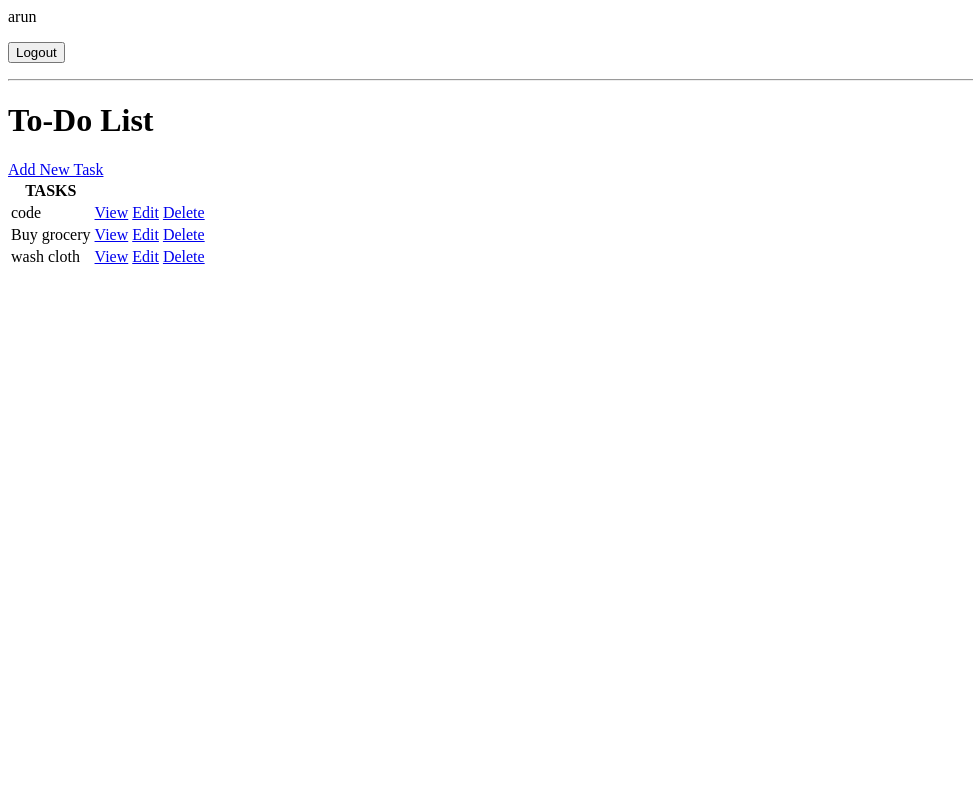
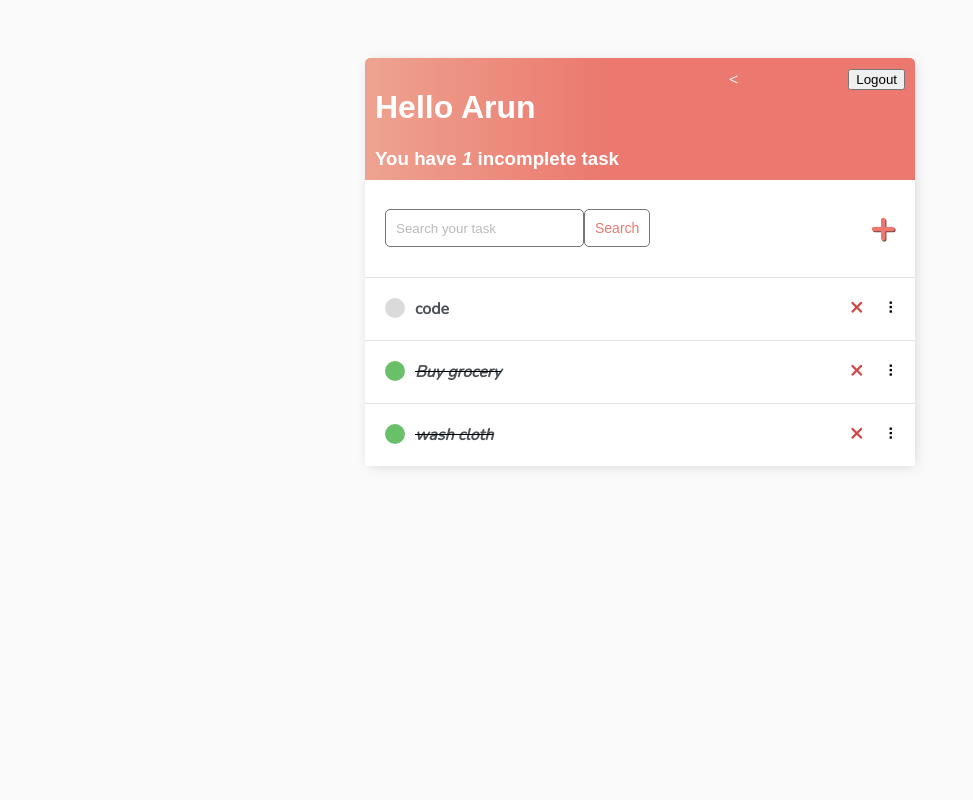
Before and after one commit to Aruncs1/TO-DO, a Django app: page / in a window 1280 px wide. Shown: the whole page, without its empty margins (0-973 px from the left). Run offline with Django 5.2, Linux system fonts and the light colour scheme; a user stored in the database is signed in; data comes from the database, SQL or seed files in the repository; both versions use the stored data as it was after the commit.

Commit message:
second commit

```diff
--- /dev/null
+++ b/base/templates/base/main.html
@@ -0,0 +1,209 @@
+
+<!DOCTYPE html>
+<html lang="en">
+
+<head>
+    <meta charset="utf-8">
+
+    <meta http-equiv="X-UA-Compatible" content="IE=edge">
+    <title>To Do Items</title>
+    <meta name="description" content="">
+    <meta name="viewport" content="width=device-width, initial-scale=1">
+
+    <link rel="preconnect" href="https://fonts.gstatic.com">
+    <link href="https://fonts.googleapis.com/css2?family=Nunito:wght@200&display=swap" rel="stylesheet">
+
+    <style>
+        body {
+            background-color: #FAFAFA;
+            font-family: 'Nunito', sans-serif;
+            padding-top: 50px;
+        }
+
+        h1,
+        h2,
+        h3,
+        h4,
+        h5,
+        h6
+            {
+            font-family: 'Raleway', sans-serif;
+        }
+
+        a,
+        p {
+            color: #4b5156
+        }
+
+        a {
+            font-weight: 600;
+        }
+
+        .container {
+            max-width: 550px;
+            margin: auto;
+            background-color: #fff;
+            -webkit-box-shadow: 2px 2px 13px -4px rgba(0, 0, 0, 0.21);
+            box-shadow: 2px 2px 13px -4px rgba(0, 0, 0, 0.21);
+        }
+
+        input {
+            outline: none;
+            border: none;
+        }
+
+        .header-bar {
+            display: flex;
+            justify-content: space-between;
+            color: #fff;
+            padding: 10px;
+            border-radius: 5px 5px 0 0;
+            background: linear-gradient(90deg, #EEA390 0%, #EB796F 43%, #EB796F 100%);
+        }
+
+        .header-bar a {
+            color: rgb(247, 247, 247);
+            text-decoration: none;
+        }
+
+        .task-wrapper {
+            display: flex;
+            align-items: center;
+            justify-content: space-between;
+            background-color: #fff;
+            border-top: 1px solid #dfe4ea;
+            overflow: hidden;
+        }
+
+        .task-title {
+            display: flex;
+            padding: 20px;
+        }
+
+        .task-title a {
+            text-decoration: none;
+            color: #4b5156;
+            margin-left: 10px;
+        }
+
+        .task-complete-icon {
+            height: 20px;
+            width: 20px;
+            background-color: rgb(105, 192, 105);
+            border-radius: 50%;
+        }
+
+        .task-incomplete-icon {
+            height: 20px;
+            width: 20px;
+            background-color: rgb(218, 218, 218);
+            border-radius: 50%;
+        }
+
+        .delete-link {
+            text-decoration: none;
+            font-weight: 900;
+            color: #cf4949;
+            font-size: 22px;
+            line-height: 0;
+            padding: 20px 0px;
+        }
+
+        /*Handle Classes*/
+
+        .handle {
+            display: inline-block;
+            padding: 20px 16px;
+            cursor: grab;
+            user-select: none;
+        }
+
+        .handle:after,
+        .handle:before {
+            display: block;
+            content: "";
+        }
+
+        .handle:active,
+        .handle:active:before,
+        .handle:active:after {
+            cursor: grabbing;
+        }
+
+        .dropArea {
+            background-color: #f1f2f6;
+            color: black;
+            border: #ced6e0 1px solid;
+        }
+
+        .selectedTask {
+            opacity: 0.6;
+        }
+
+
+        #add-link {
+            color: #EB796F;
+            text-decoration: none;
+            font-size: 42px;
+            text-shadow: 1px 1px #81413b;
+        }
+
+        #search-add-wrapper {
+            display: flex;
+            justify-content: space-between;
+            align-items: center;
+            padding: 20px;
+        }
+
+        @media screen and (max-width:320px) {
+            #search-add-wrapper {
+                padding: 10px;
+            }
+        }
+
+        input[type=text],
+        input[type=password],
+        textarea {
+            border: 1px solid #757575;
+            border-radius: 5px;
+            padding: 10px;
+            width: 90%;
+        }
+
+        label {
+            padding-top: 10px !important;
+            display: block;
+        }
+
+        ::placeholder {
+            font-weight: 300;
+            opacity: 0.5;
+        }
+
+        .button {
+            border: 1px solid #757575;
+            background-color: #FFF;
+            color: #EB796F;
+            padding: 10px;
+            font-size: 14px;
+            border-radius: 5px;
+            cursor: pointer;
+            text-decoration: none;
+        }
+
+        .card-body {
+            padding: 20px;
+        }
+    </style>
+</head>
+
+<body>
+
+    <div class="container">
+        {% block content %} {% endblock content %}
+    </div>
+
+</body>
+
+
+</html>
--- a/base/templates/base/task.html
+++ b/base/templates/base/task.html
@@ -1 +1,2 @@
-<h1>Task:{{task}}</h1>
+
+<h1>Task: {{task}}</h1>
--- a/base/templates/base/task_list.html
+++ b/base/templates/base/task_list.html
@@ -1,29 +1,87 @@
-{% if request.user.is_authenticated %}
-<p>{{request.user}}</p>
-<form action="{% url 'logout' %}" method="post">
+{% extends 'base/main.html' %} {% block content %}
+
+<script src="https://cdn.jsdelivr.net/npm/sortablejs@latest/Sortable.min.js"></script>
+<div class="header-bar">
+    <div>
+        <h1>Hello {{request.user|title}}</h1>
+        <h3 style="margin:0">You have <i>{{count}}</i> incomplete task{{ count|pluralize:"s" }}</h3>
+    </div>
+
+    {% if request.user.is_authenticated %}
+    <<form action="{% url 'logout' %}" method="post">
+        {% csrf_token %}
+        <button type="submit">Logout</button>
+    </form> {% else %}
+    <a href="{% url 'login' %}">Login</a> {% endif %}
+</div>
+
+
+<div id="search-add-wrapper">
+    <form method="GET" style="display: flex;">
+        <input type='text' name='search-area' placeholder="Search your task" value="{{search_input}}">
+        <input class="button" type="submit" value='Search'>
+    </form>
+    {% if tasks|length > 0 %}
+    <a id="add-link" href="{% url 'task-create' %}">&#x2b;</a>
+    {% endif %}
+</div>
+
+
+<!-- Hidden form. Form submits new item positions -->
+<form style="display: none;" id="reorderForm" method="post" action="{% url 'task-reorder' %}">
     {% csrf_token %}
-    <button type="submit">Logout</button>
-</form> {% else %}
-<a href="{% url 'login' %}">Login</a> {% endif %}
-<hr>
-<h1>To-Do List {{color}}</h1>
-<a href="{%url 'task-create' %}">Add  New Task</a>
+    <input type="hidden" id="positionInput" name="position">
+</form>
 
-<table>
-    <tr>
-        <th>TASKS</th>
-        <th></th>
-        <th></th>
-    </tr>
-    {% for  task in tasks %}
-    <tr>
-        <td>{{task.title}}</td>
-        <td><a href="{% url 'task' task.id %}">View</a></td>
-        <td><a href="{% url 'task-update' task.id %}">Edit</a></td>
-        <td><a href="{% url 'task-delete' task.id %}">Delete</a></td>
 
-    </tr>
+<div id="tasklist" class="task-items-wrapper">
+    {% for task in tasks %}
+    <div class="task-wrapper" data-position="{{task.pk}}">
+        <div class="task-title">
+            {% if task.complete %}
+            <div class="task-complete-icon"></div>
+            <i><s><a href="{% url 'task-update' task.id %}">{{task}}</a></s></i> {% else %}
+            <div class="task-incomplete-icon"></div>
+            <a href="{% url 'task-update' task.id %}">{{task}}</a> {% endif %}
+        </div>
+        <div class="task-controls">
+            <a class="delete-link" href="{% url 'task-delete' task.id %}">&#215;</a>
+            <span class="handle">&nbsp;&#10247;</span>
+        </div>
+    </div>
+
     {% empty %}
-     <h3> No task in list </h3>
+    <div style="text-align: center; padding-bottom: 10px; line-height: 1em;">
+        <h3>No new tasks are created.</h3>
+        <h3>Create a <a style="text-decoration: none; color: #e53935;" href="{% url 'task-create' %}">New task</a> ! </h3>
+    </div>
     {% endfor %}
-</table>
+</div>
+
+<script>
+    var taskList = document.getElementById("tasklist");
+    var reorderForm = document.getElementById("reorderForm");
+    var positionInput = document.getElementById("positionInput");
+
+    let sortable = Sortable.create(taskList, {
+        handle: '.handle',
+        ghostClass: 'dropArea',
+        chosenClass: 'selectedTask',
+
+    });
+
+    function reordering() {
+        const rows = document.getElementsByClassName("task-wrapper");
+        let pos = [];
+        for (let row of rows) {
+            pos.push(row.dataset.position);
+        }
+        console.log(pos.join(","))
+        positionInput.value = pos.join(',');
+        reorderForm.submit();
+    }
+
+    document.ondrop = reordering
+</script>
+
+{% endblock content %}
--- a/base/urls.py
+++ b/base/urls.py
@@ -1,16 +1,16 @@
 from django.urls import path
-from .views import TaskList, TaskDetail, TaskCreate, TaskUpdate, DeleteView, CustomLoginView
+from .views import TaskList, TaskDetail, TaskCreate, TaskUpdate, DeleteView, CustomLoginView, RegisterPage, TaskReorder
 from django.contrib.auth.views import LogoutView
 
 urlpatterns = [
     path('login/', CustomLoginView.as_view(), name='login'),
     path('logout/', LogoutView.as_view(next_page='login'), name='logout'),
-    # path('register/', RegisterPage.as_view(), name='register'),
+    path('register/', RegisterPage.as_view(), name='register'),
 
     path('', TaskList.as_view(), name='tasks'),
     path('task/<int:pk>/', TaskDetail.as_view(), name='task'),
     path('task-create/', TaskCreate.as_view(), name='task-create'),
     path('task-update/<int:pk>/', TaskUpdate.as_view(), name='task-update'),
     path('task-delete/<int:pk>/', DeleteView.as_view(), name='task-delete'),
-    # path('task-reorder/', TaskReorder.as_view(), name='task-reorder'),
+    path('task-reorder/', TaskReorder.as_view(), name='task-reorder'),
 ]
--- a/base/views.py
+++ b/base/views.py
@@ -1,59 +1,115 @@
-from django.forms import BaseModelForm
-from django.shortcuts import render
-from django.views.generic.list import  ListView
-from django.views.generic.detail import  DetailView
-from .models import Task
+from django.shortcuts import render, redirect
+from django.contrib.auth import logout
+from django.http import HttpResponseRedirect
+from django.urls import reverse
+from django.views.generic.list import ListView
+from django.views.generic.detail import DetailView
+from django.views.generic.edit import CreateView, UpdateView, DeleteView, FormView
 from django.urls import reverse_lazy
-from django.views.generic.edit import CreateView, UpdateView,DeleteView
+
 from django.contrib.auth.views import LoginView
 from django.contrib.auth.mixins import LoginRequiredMixin
-from django.contrib.auth import logout
-from django.http import HttpResponse, HttpResponseRedirect
-from django.urls import reverse
+from django.contrib.auth.forms import UserCreationForm
+from django.contrib.auth import login
+
+# Imports for Reordering Feature
+from django.views import View
+from django.shortcuts import redirect
+from django.db import transaction
+
+from .models import Task
+from .forms import PositionForm
+
 
 class CustomLoginView(LoginView):
-    template_name='base/login.html'
-    fields='__all__'
-    redirect_authenticated_user=True
+    template_name = 'base/login.html'
+    fields = '__all__'
+    redirect_authenticated_user = True
 
     def get_success_url(self):
         return reverse_lazy('tasks')
+def logout_view(request):
+    if request.method == 'POST':
+        logout(request)
+        return HttpResponseRedirect(reverse('login'))
 
-class TaskList(LoginRequiredMixin,ListView):
-    model=Task
-    context_object_name= 'tasks'
+
+
+class RegisterPage(FormView):
+    template_name = 'base/register.html'
+    form_class = UserCreationForm
+    redirect_authenticated_user = True
+    success_url = reverse_lazy('tasks')
+
+    def form_valid(self, form):
+        user = form.save()
+        if user is not None:
+            login(self.request, user)
+        return super(RegisterPage, self).form_valid(form)
+
+    def get(self, *args, **kwargs):
+        if self.request.user.is_authenticated:
+            return redirect('tasks')
+        return super(RegisterPage, self).get(*args, **kwargs)
+
+
+class TaskList(LoginRequiredMixin, ListView):
+    model = Task
+    context_object_name = 'tasks'
 
     def get_context_data(self, **kwargs):
-        context=super().get_context_data(**kwargs)
-        context['tasks']=context['tasks'].filter(user=self.request.user)
-        context['count']=context['tasks'].filter(complete=False).count()
+        context = super().get_context_data(**kwargs)
+        context['tasks'] = context['tasks'].filter(user=self.request.user)
+        context['count'] = context['tasks'].filter(complete=False).count()
+
+        search_input = self.request.GET.get('search-area') or ''
+        if search_input:
+            context['tasks'] = context['tasks'].filter(
+                title__contains=search_input)
+
+        context['search_input'] = search_input
+
         return context
 
 
-class TaskDetail(LoginRequiredMixin,DetailView):
+class TaskDetail(LoginRequiredMixin, DetailView):
     model = Task
-    context_object_name='task'
-    template_name='base/task.html'
+    context_object_name = 'task'
+    template_name = 'base/task.html'
 
-class TaskCreate(LoginRequiredMixin,CreateView):
-    model=Task
-    fields ={'title','description','complete'}
-    success_url=reverse_lazy('tasks')
+
+class TaskCreate(LoginRequiredMixin, CreateView):
+    model = Task
+    fields = ['title', 'description', 'complete']
+    success_url = reverse_lazy('tasks')
+
     def form_valid(self, form):
-        form.instance.user= self.request.user
-        return super(TaskCreate,self).form_valid(form)
+        form.instance.user = self.request.user
+        return super(TaskCreate, self).form_valid(form)
 
-class TaskUpdate(LoginRequiredMixin,UpdateView):
-    model=Task
-    fields={'title','description','complete'}
-    success_url=reverse_lazy('tasks')
 
-class DeleteView(LoginRequiredMixin,DeleteView):
+class TaskUpdate(LoginRequiredMixin, UpdateView):
     model = Task
-    context_object_name='task'
-    success_url=reverse_lazy('tasks')
+    fields = ['title', 'description', 'complete']
+    success_url = reverse_lazy('tasks')
 
-def logout_view(request):
-    if request.method == 'POST':
-        logout(request)
-        return HttpResponseRedirect(reverse('login'))  # Redirect to login page after logout
+
+class DeleteView(LoginRequiredMixin, DeleteView):
+    model = Task
+    context_object_name = 'task'
+    success_url = reverse_lazy('tasks')
+    def get_queryset(self):
+        owner = self.request.user
+        return self.model.objects.filter(user=owner)
+
+class TaskReorder(View):
+    def post(self, request):
+        form = PositionForm(request.POST)
+
+        if form.is_valid():
+            positionList = form.cleaned_data["position"].split(',')
+
+            with transaction.atomic():
+                self.request.user.set_task_order(positionList)
+
+        return redirect(reverse_lazy('tasks'))
```
Also changed, not shown: base/forms.py (added, +7 -0 lines), base/templates/base/login.html (+20 -7 lines), base/templates/base/register.html (+25 -7 lines), base/templates/base/task_confirm_delete.html (+18 -6 lines), base/templates/base/task_form.html (+18 -7 lines), db.sqlite3.
